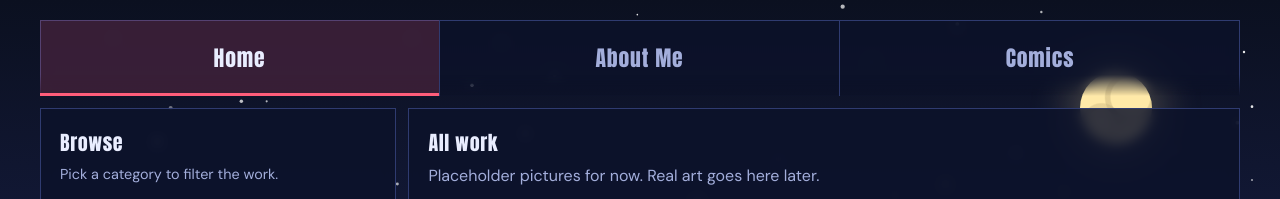
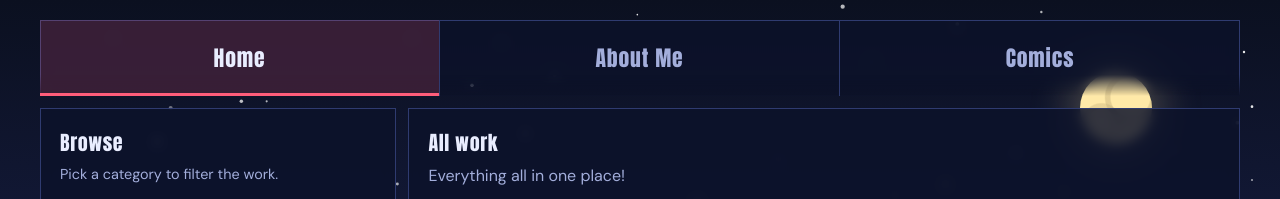
Before and after one commit to SalemKFox/Portfolio, a plain HTML site: page index.html in a window 1280 px wide. Shown: the top 199 px of the page. Drawn offline with Linux system fonts and the light colour scheme; a web font is replaced by a local one.

Commit message:
Update index.html

```diff
--- a/index.html
+++ b/index.html
@@ -459,7 +459,7 @@ a:focus-visible, button:focus-visible { outline: 2px solid var(--moon); outline-
     </aside>
     <section class="box content" aria-live="polite">
       <h2 id="content-title">All work</h2>
-      <p class="sub" id="content-sub">Placeholder pictures for now. Real art goes here later.</p>
+      <p class="sub" id="content-sub">Everything all in one place!</p>
       <div class="grid" id="grid"></div>
     </section>
   </div>
```
